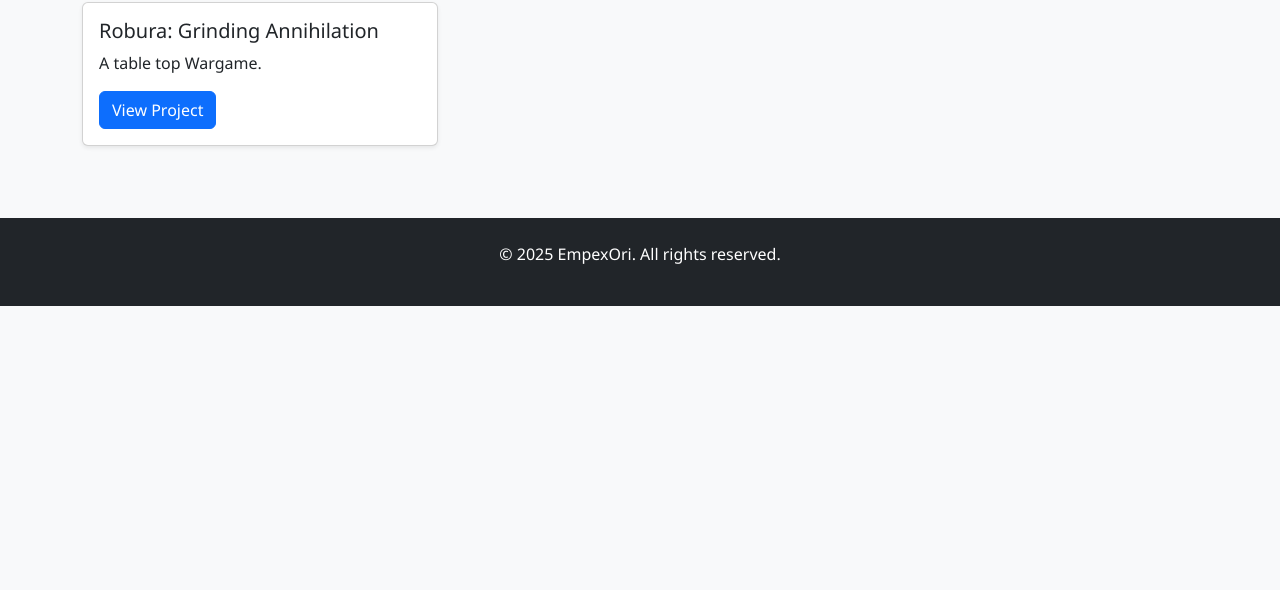
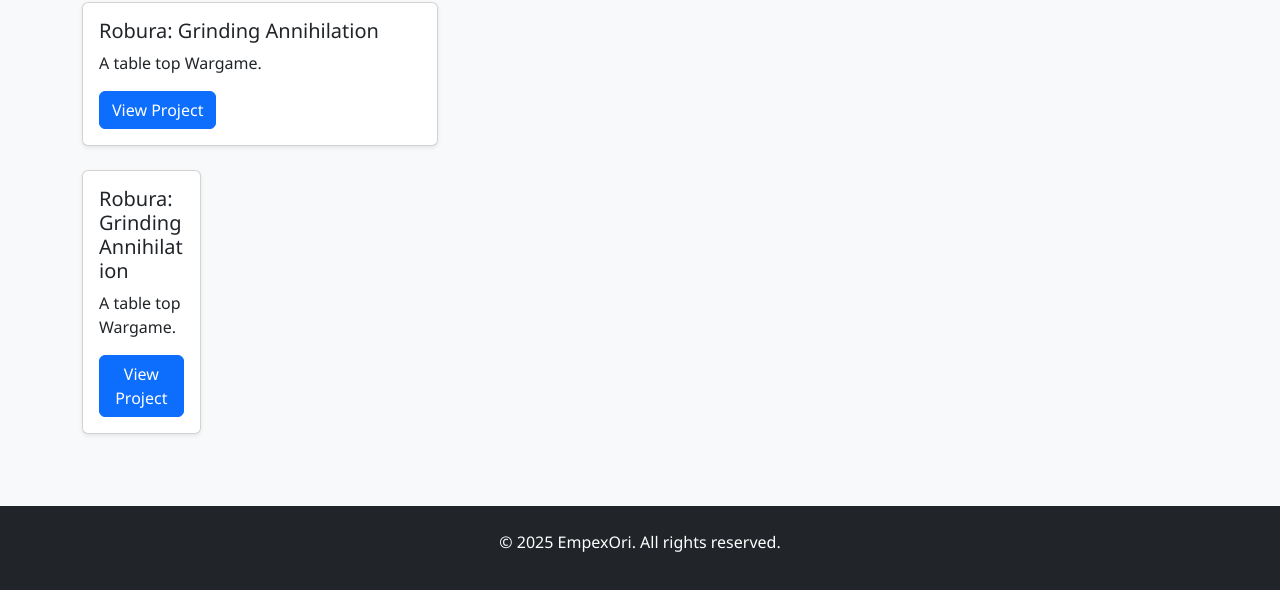
Before and after one commit to EmpexOri/MelbourneCreativeDevelopments, a plain HTML site: page index.html in a window 1280 px wide. Shown: the part 282-872 px from the top of the page. Before the commit the page ends 800 px from the top, so only its background shows below. Drawn offline with nearby package versions, Linux system fonts and the light colour scheme.

Commit message:
Update index.html

```diff
--- a/index.html
+++ b/index.html
@@ -33,6 +33,16 @@
             </a>
           </div>
         </div>
+        <div class="col-md-4">
+            <div class="card mb-4 shadow-sm">
+              <div class="card-body">
+                <h5 class="card-title">Robura: Grinding Annihilation</h5>
+                <p class="card-text">A table top Wargame.</p>
+                <a href="https://empexori.github.io/Robura_Lexicon_Project/" target="_blank" class="btn btn-primary">
+                  View Project
+                </a>
+              </div>
+            </div>
       </div>
       <!-- You can add more project cards below this one -->
     </div>
```
